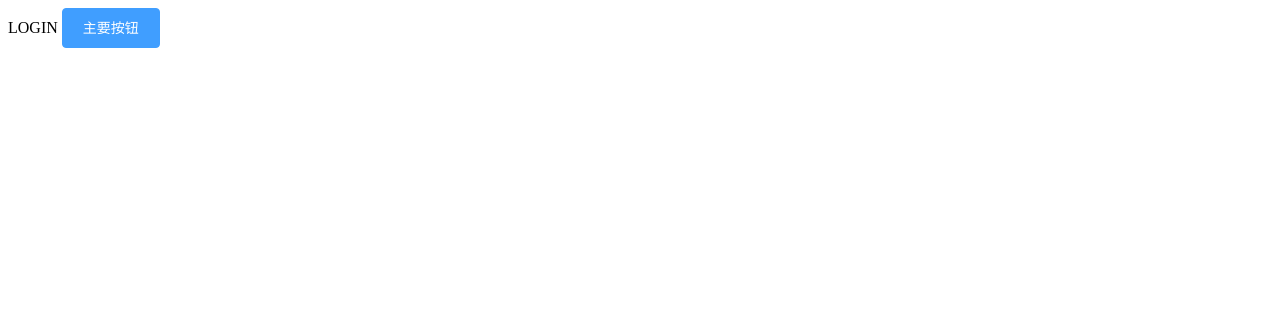
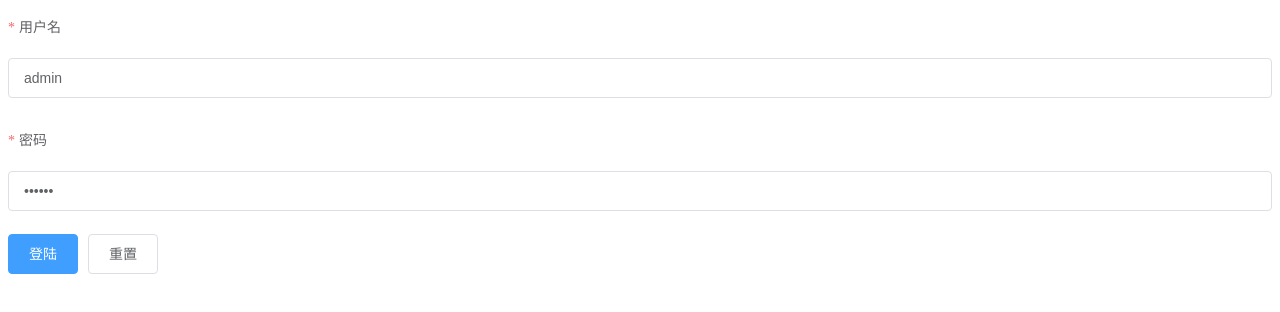
Before and after one commit to GGGDD/demo, a Vue app: page /#/login in a window 1280 px wide. Shown: the top 312 px of the page. Built offline with nearby package versions, Linux system fonts and the light colour scheme.

Commit message:
03-login登陆请求完成

```diff
--- a/package.json
+++ b/package.json
@@ -11,6 +11,7 @@
     "build": "node build/build.js"
   },
   "dependencies": {
+    "axios": "^0.18.0",
     "element-ui": "^2.4.11",
     "vue": "^2.5.2",
     "vue-router": "^3.0.2"
--- a/src/components/home/Home.vue
+++ b/src/components/home/Home.vue
@@ -1,71 +1,10 @@
 <template>
-<!--
-el-form:表单组件
-el-form-item:表单组件中的每一行
-model:表单数据对象,登陆表单,就只需要 username 和 password
-rules:表单验证规则
-label-width:表单域标签的宽度
-label:标签文本,每一行 表单的说明文本 , name ... user
-prop:表单域model 字段,在使用 validate(表单验证)、resetFields(重置表单) 方法的情况下，该属性是必填的
-通过设置 label-position 属性可以改变表单域标签的位置
--->
-
-  <el-form :model="loginForm " :rules="rules" ref="ruleForm" label-width="100px" class="demo-ruleForm" label-position="top">
-  <el-form-item label="用户名" prop="username">
-    <el-input v-model="loginForm.username"></el-input>
-  </el-form-item>
-  <el-form-item label="密码" prop="password">
-    <el-input v-model="loginForm.password"></el-input>
-  </el-form-item>
-
-  <el-form-item>
-    <el-button type="primary" @click="submitForm('ruleForm')">登陆</el-button>
-    <el-button @click="resetForm('ruleForm')">重置</el-button>
-  </el-form-item>
-</el-form>
+  <div>HOME</div>
 </template>
 
 <script>
 export default {
-  data () {
-    return {
-      // 登陆 表单的数据
-      loginForm: {
-        username: '',
-        password: ''
-      },
-      // 用户名 和 密码的校验规则
-      rules: {
-        username: [
-          // 触发表单验证的时机:trigger,    'blur'代表失焦点
-          // required 必填项
-          // message:校验失败 显示的信息
-          { required: true, message: '请输用户名入', trigger: 'blur' },
-          { min: 3, max: 10, message: '长度在 3 到 10 个字符', trigger: 'blur' }
-        ],
-        password: [
-          { required: true, message: '请输入密码', trigger: 'blur' },
-          { min: 3, max: 10, message: '长度在 3 到 10 个字符', trigger: 'blur' }
-        ]
-      }
-    }
-  },
-  methods: {
-    submitForm (formName) {
-      // $refs在 Vue中来直接获取组件中或者DOM对象
-      // this.$refs.ruleForm就是页面中的el-form表单组件
-      // 收集到 页面的res,是个集合
-      this.$refs.ruleForm.validate((valid) => {
-        if (!valid) {
-          return false
-        }
-        // 下面代码 表示验证成功
-      })
-    },
-    resetForm (formName) {
-      this.$refs[formName].resetFields()
-    }
-  }
+
 }
 </script>
 
--- a/src/components/login/Login.vue
+++ b/src/components/login/Login.vue
@@ -1,12 +1,99 @@
 <template>
-  <div>LOGIN
-     <el-button type="primary">主要按钮</el-button>
-  </div>
+<!--
+el-form:表单组件
+el-form-item:表单组件中的每一行
+model:表单数据对象,登陆表单,就只需要 username 和 password
+rules:表单验证规则
+label-width:表单域标签的宽度
+label:标签文本,每一行 表单的说明文本 , name ... user
+prop:表单域model 字段,在使用 validate(表单验证)、resetFields(重置表单) 方法的情况下，该属性是必填的
+通过设置 label-position 属性可以改变表单域标签的位置
+-->
+
+  <el-form :model="loginForm " :rules="rules" ref="ruleForm" label-width="100px" class="demo-ruleForm" label-position="top">
+  <el-form-item label="用户名" prop="username">
+    <el-input v-model="loginForm.username"></el-input>
+  </el-form-item>
+  <el-form-item label="密码" prop="password">
+    <el-input v-model="loginForm.password" type='password'></el-input>
+  </el-form-item>
+
+  <el-form-item>
+    <el-button type="primary" @click="submitForm('ruleForm')">登陆</el-button>
+    <el-button @click="resetForm('ruleForm')">重置</el-button>
+  </el-form-item>
+</el-form>
 </template>
 
 <script>
+// 要发送请求 , 导入axios
+import axios from 'axios'
 export default {
+  data () {
+    return {
+      // 登陆 表单的数据
+      loginForm: {
+        username: 'admin',
+        password: '123456'
+      },
+      // 用户名 和 密码的校验规则
+      rules: {
+        username: [
+          // 触发表单验证的时机:trigger,    'blur'代表失焦点
+          // required 必填项
+          // message:校验失败 显示的信息
+          { required: true, message: '请输用户名入', trigger: 'blur' },
+          { min: 3, max: 10, message: '长度在 3 到 10 个字符', trigger: 'blur' }
+        ],
+        password: [
+          { required: true, message: '请输入密码', trigger: 'blur' },
+          { min: 3, max: 10, message: '长度在 3 到 10 个字符', trigger: 'blur' }
+        ]
+      }
+    }
+  },
+  methods: {
+    submitForm (formName) {
+      // $refs在 Vue中来直接获取组件中或者DOM对象
+      // this.$refs.ruleForm就是页面中的el-form表单组件
+      // 收集到 页面的res,是个集合
+      this.$refs.ruleForm.validate((valid) => {
+        if (!valid) {
+          return false
+        }
+        // 下面代码 表示验证成功
+        // 双向数据绑定 , 所以 , this.loginForm就是 表单输入的数据
+        // console.log(this.loginForm)
 
+        axios.post(`http://localhost:8888/api/private/v1/login`, this.loginForm)
+          .then(res => {
+            console.log(res)
+            if (res.data.meta.status === 200) {
+              // 之前通过router-link组件标签,点击之后 跳转
+              // 跳转到后台首页 , 编程式导航 , 使用js代码来完成 , 路由的跳转
+              // push的参数 '/home'  就是 要跳转到的页面路径 ,  与配置的路由规则
+              this.$router.push('/home')
+
+              // 消息 message
+              this.$message({
+                message: res.data.meta.msg,
+                type: 'success'
+              })
+            } else {
+              this.$message({
+                message: res.data.meta.msg,
+                type: 'error',
+                // 显示 时间
+                duration: 3500
+              })
+            }
+          })
+      })
+    },
+    resetForm (formName) {
+      this.$refs[formName].resetFields()
+    }
+  }
 }
 </script>
 
--- a/src/main.js
+++ b/src/main.js
@@ -12,6 +12,8 @@ import ElementUI from 'element-ui'
 import 'element-ui/lib/theme-chalk/index.css'
 Vue.use(ElementUI)
 
+// 之前通过router-link组件标签,点击之后 跳转
+// 跳转到后台首页 , 编程式导航 , 使用js代码来完成 , 路由的跳转
 Vue.config.productionTip = false
 
 /* eslint-disable no-new */
```
Also changed, not shown: 1 other file (tests, documents, lock files or other folders).
